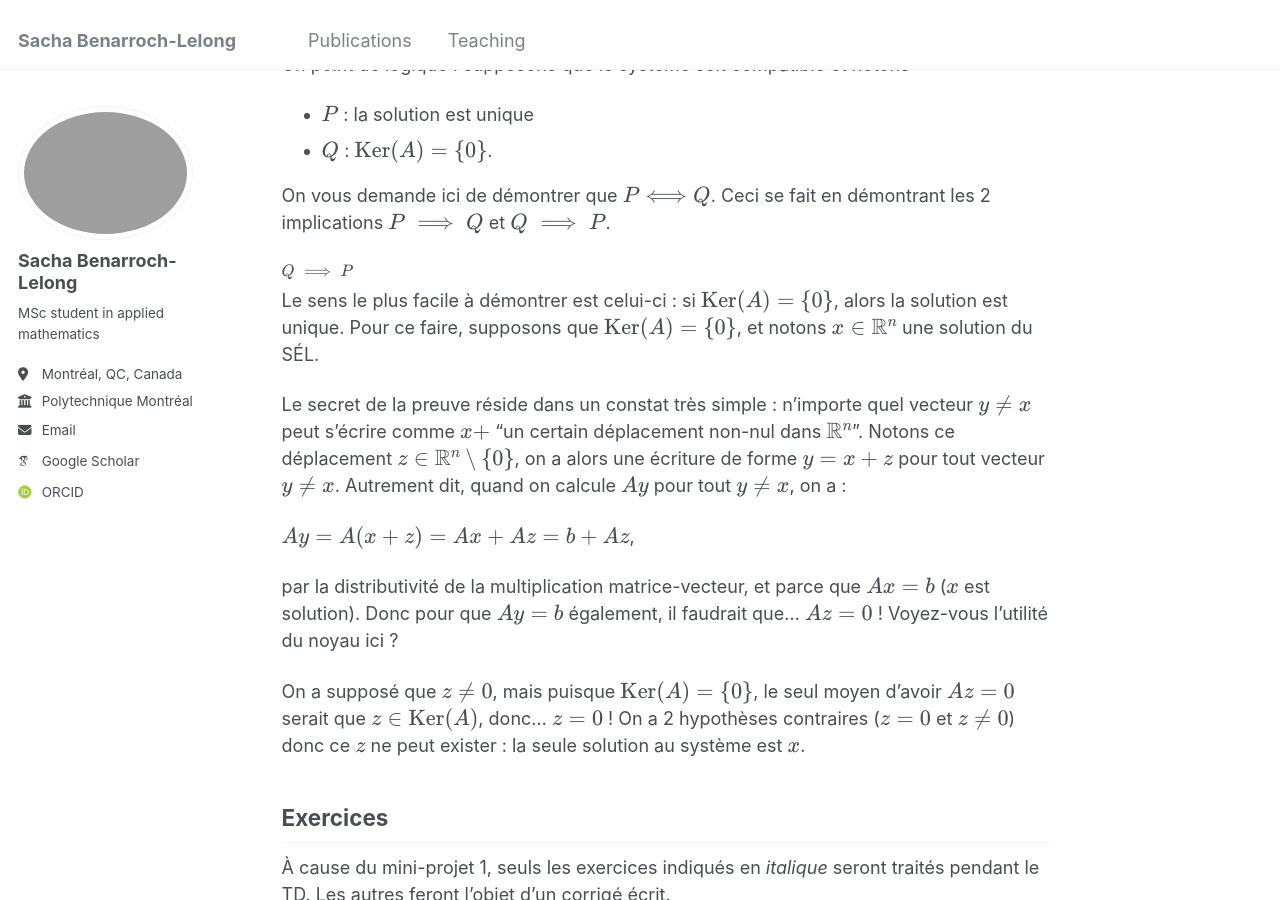
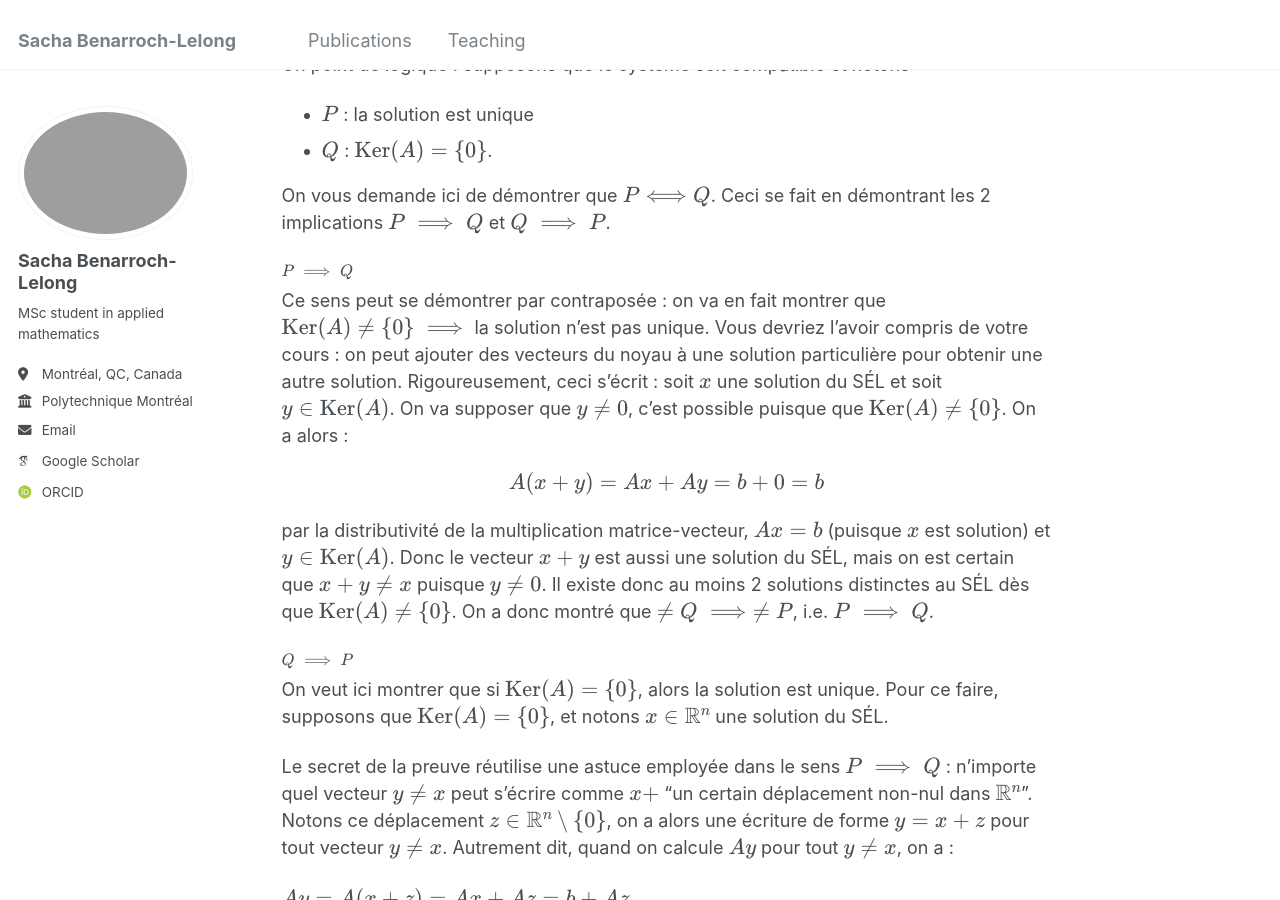
Before and after one commit to sblelong/sblelong.github.io, a Jekyll site: the page built from _teaching/mth1008/td2.md, in a window 1280 px wide and 900 px high, scrolled down 395 px. Built offline with Jekyll 4.4.1, drawn with Linux system fonts in a browser that asks for light colours; some web fonts are replaced.

Commit message:
fin correction cours td2

```diff
--- a/_teaching/mth1008/td2.md
+++ b/_teaching/mth1008/td2.md
@@ -15,11 +15,19 @@ Un point de logique : supposons que le système soit compatible et notons
 
 On vous demande ici de démontrer que \\(P\Longleftrightarrow Q\\). Ceci se fait en démontrant les 2 implications \\(P\implies Q\\) et \\(Q\implies P\\).
 
+#### \\(P\implies Q\\)
+
+Ce sens peut se démontrer par contraposée : on va en fait montrer que \\(\mathrm{Ker}(A)\neq\\{0\\}\implies\\) la solution n'est pas unique. Vous devriez l'avoir compris de votre cours : on peut ajouter des vecteurs du noyau à une solution particulière pour obtenir une autre solution. Rigoureusement, ceci s'écrit : soit \\(x\\) une solution du SÉL et soit \\(y\in\mathrm{Ker}(A)\\). On va supposer que \\(y\neq 0\\), c'est possible puisque que \\(\mathrm{Ker}(A)\neq\\{0\\}\\). On a alors :
+
+$$A(x+y)=Ax+Ay=b+0=b$$
+
+par la distributivité de la multiplication matrice-vecteur, \\(Ax=b\\) (puisque \\(x\\) est solution) et \\(y\in\mathrm{Ker}(A)\\). Donc le vecteur \\(x+y\\) est aussi une solution du SÉL, mais on est certain que \\(x+y\neq x\\) puisque \\(y\neq 0\\). Il existe donc au moins 2 solutions distinctes au SÉL dès que \\(\mathrm{Ker}(A)\neq\\{0\\}\\). On a donc montré que \\(\neq Q\implies\neq P\\), i.e. \\(P\implies Q\\).
+
 #### \\(Q\implies P\\)
 
-Le sens le plus facile à démontrer est celui-ci : si \\(\mathrm{Ker}(A)=\\{0\\}\\), alors la solution est unique. Pour ce faire, supposons que \\(\mathrm{Ker}(A)=\\{0\\}\\), et notons \\(x\in\mathbb{R}^n\\) une solution du SÉL.
+On veut ici montrer que si \\(\mathrm{Ker}(A)=\\{0\\}\\), alors la solution est unique. Pour ce faire, supposons que \\(\mathrm{Ker}(A)=\\{0\\}\\), et notons \\(x\in\mathbb{R}^n\\) une solution du SÉL.
 
-Le secret de la preuve réside dans un constat très simple : n'importe quel vecteur \\(y\neq x\\) peut s'écrire comme \\(x +\\) "un certain déplacement non-nul dans \\(\mathbb{R}^n\\)". Notons ce déplacement \\(z\in\mathbb{R}^n\setminus\\{0\\}\\), on a alors une écriture de forme \\(y=x+z\\) pour tout vecteur \\(y\neq x\\). Autrement dit, quand on calcule \\(Ay\\) pour tout \\(y\neq x\\), on a :
+Le secret de la preuve réutilise une astuce employée dans le sens \\(P\implies Q\\) : n'importe quel vecteur \\(y\neq x\\) peut s'écrire comme \\(x +\\) "un certain déplacement non-nul dans \\(\mathbb{R}^n\\)". Notons ce déplacement \\(z\in\mathbb{R}^n\setminus\\{0\\}\\), on a alors une écriture de forme \\(y=x+z\\) pour tout vecteur \\(y\neq x\\). Autrement dit, quand on calcule \\(Ay\\) pour tout \\(y\neq x\\), on a :
 
 $$Ay=A(x+z)=Ax+Az=b+Az$$,
 
```
